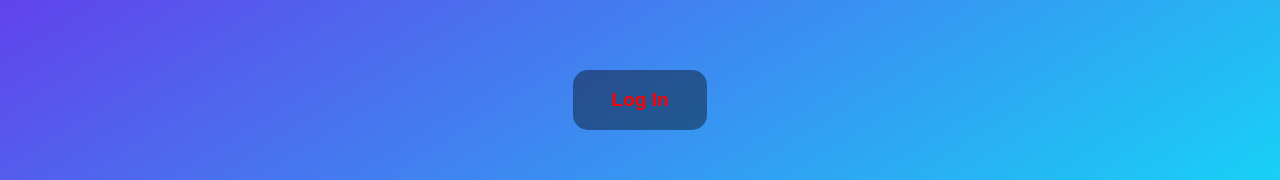
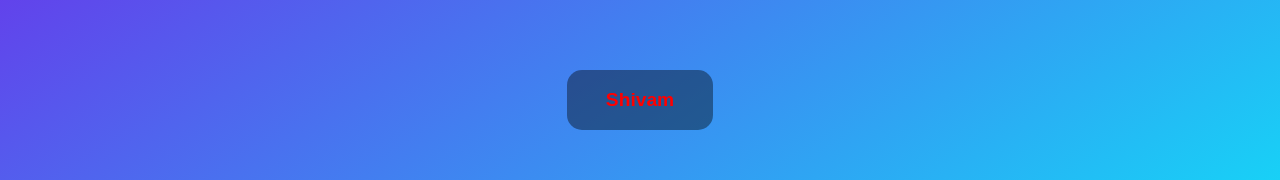
Before and after one commit to random0p/button, a plain HTML site: page index.html in a window 1280 px wide. Shown: the part 300-480 px from the top of the page. Drawn offline with Linux system fonts and the light colour scheme.

Commit message:
shivambutton

```diff
--- a/index.html
+++ b/index.html
@@ -7,6 +7,6 @@
     <link rel="stylesheet" href="index.css">
 </head>
 <body>
-    <div class="button">Log in</div>
+    <div class="button">shivam</div>
 </body>
 </html>
```
